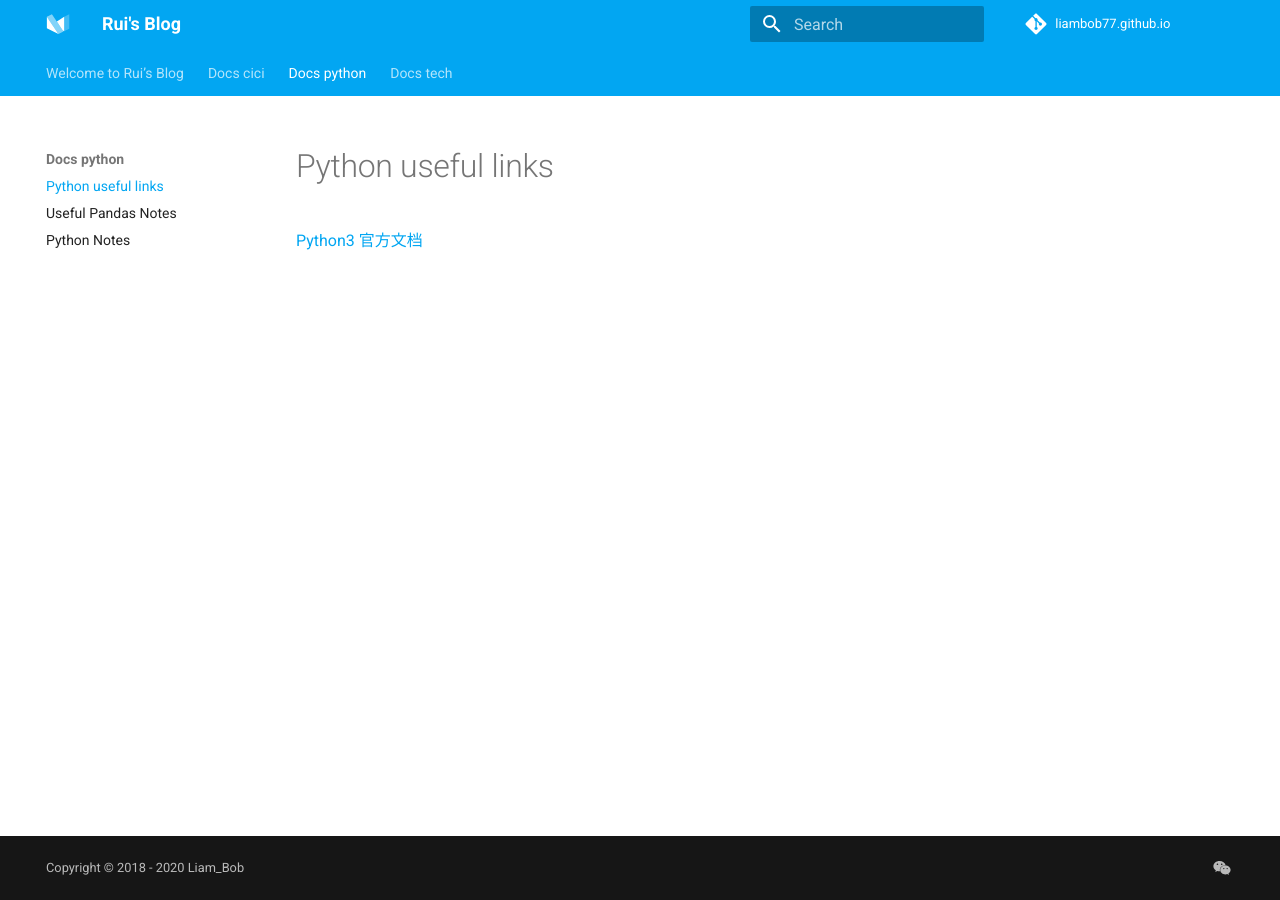
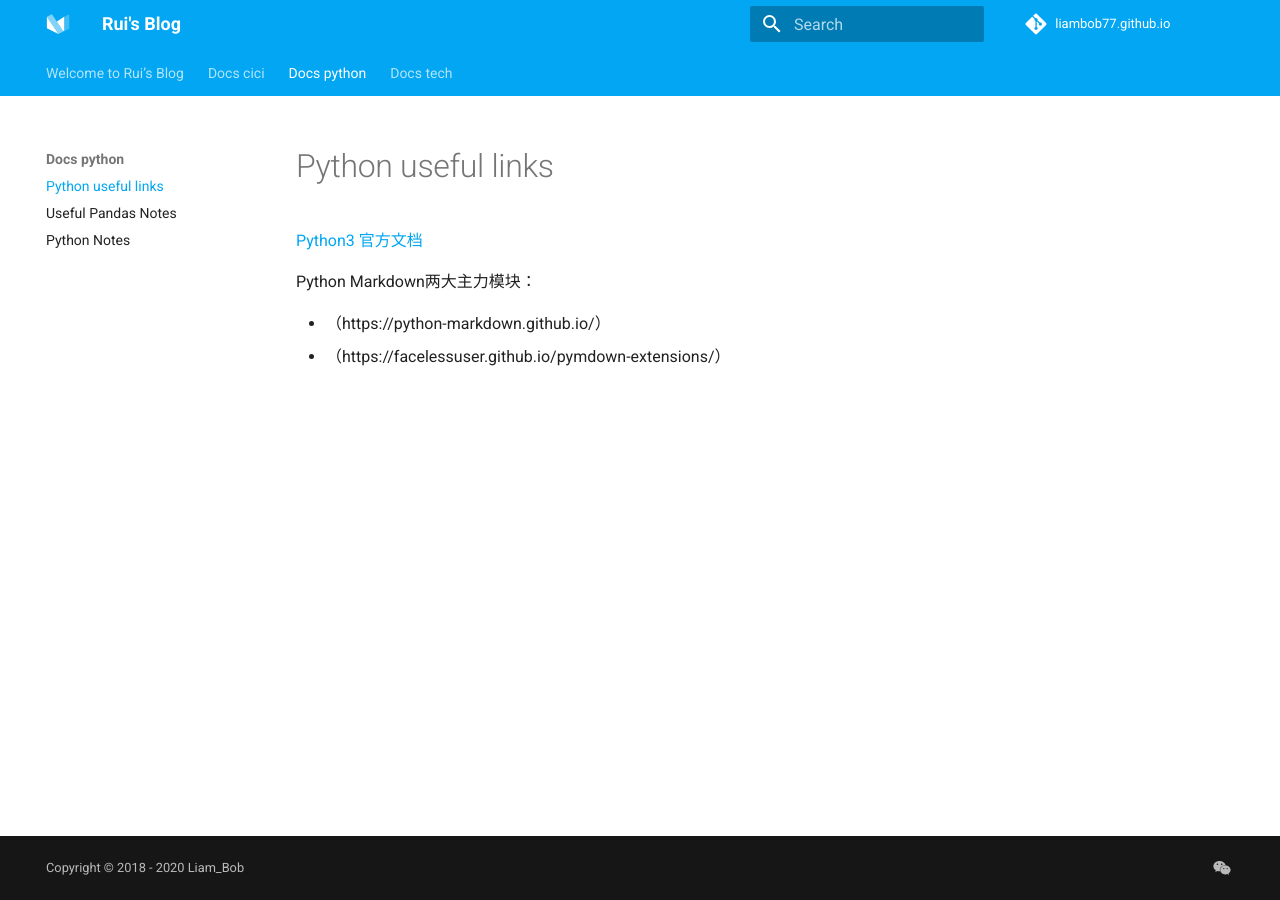
Before and after one commit to liambob77/ruihan.tech, an MkDocs documentation site: the page built from docs/docs_python/index.md, in a window 1280 px wide. Built offline with MkDocs 1.6.1 and Material for MkDocs 9.7.7, drawn with Linux system fonts in a browser that asks for light colours; comment, search, counter and statistics services are not loaded.

Commit message:
Update index.md

```diff
--- a/docs/docs_python/index.md
+++ b/docs/docs_python/index.md
@@ -1,3 +1,8 @@
 # Python useful links
 
 [Python3 官方文档](https://docs.python.org/zh-cn/3/)
+
+Python Markdown两大主力模块：
+
+- （https://python-markdown.github.io/）
+- （https://facelessuser.github.io/pymdown-extensions/）
```
